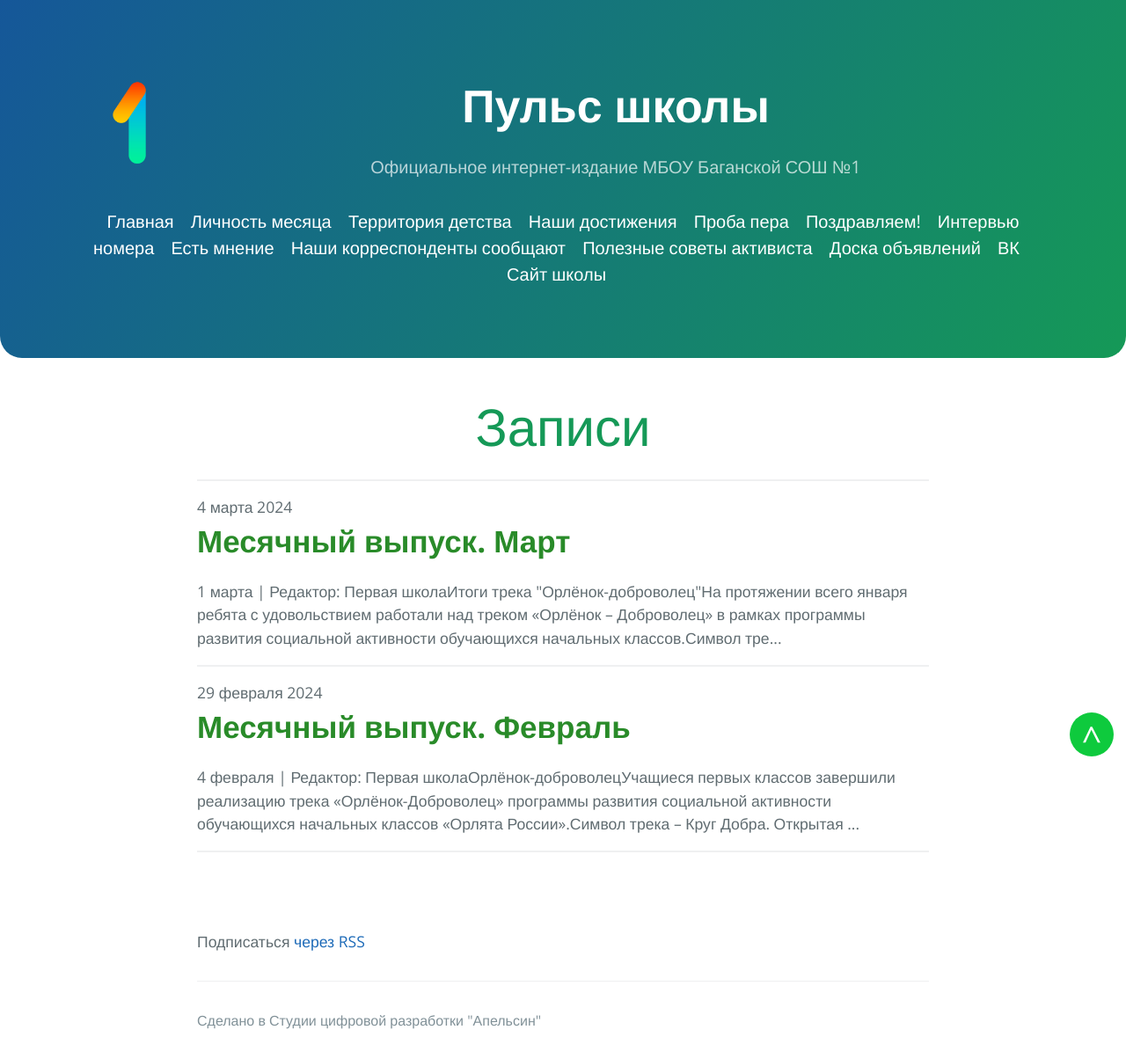
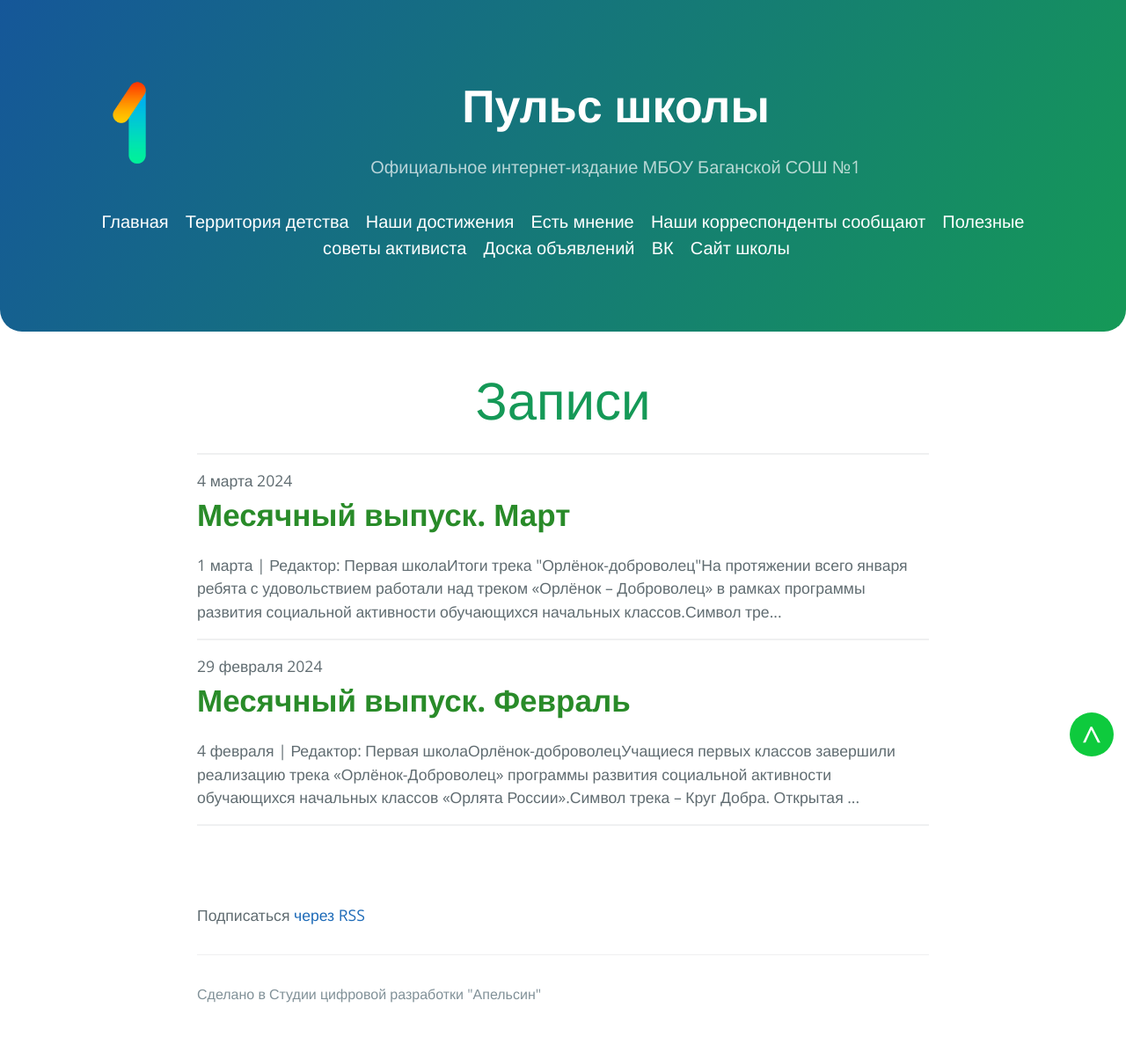
Before and after one commit to 1-sch/1-sch.github.io, a Jekyll site: the page built from index.html, in a window 1280 px wide. Shown: the whole page at 88% size. Built offline with Jekyll 4.4.1, drawn with Linux system fonts in a browser that asks for light colours; the list of posts is cut into pages by our own code; after the commit the page ends 1174 px from its top, so only the background shows below that.

Commit message:
Update header.html

```diff
--- a/_includes/header.html
+++ b/_includes/header.html
@@ -1,11 +1,7 @@
 <div class="menu">
   <a href="/">Главная</a>
-  <a href="/p/">Личность месяца</a>
   <a href="/kids/">Территория детства</a>
   <a href="/s/">Наши достижения</a>
-  <a href="/pen/">Проба пера</a>
-  <a href="/c/">Поздравляем!</a>
-  <a href="/iv/">Интервью номера</a>
   <a href="/op/">Есть мнение</a>
   <a href="/ev/">Наши корреспонденты сообщают</a>
   <a href="/act/">Полезные советы активиста</a>
```
